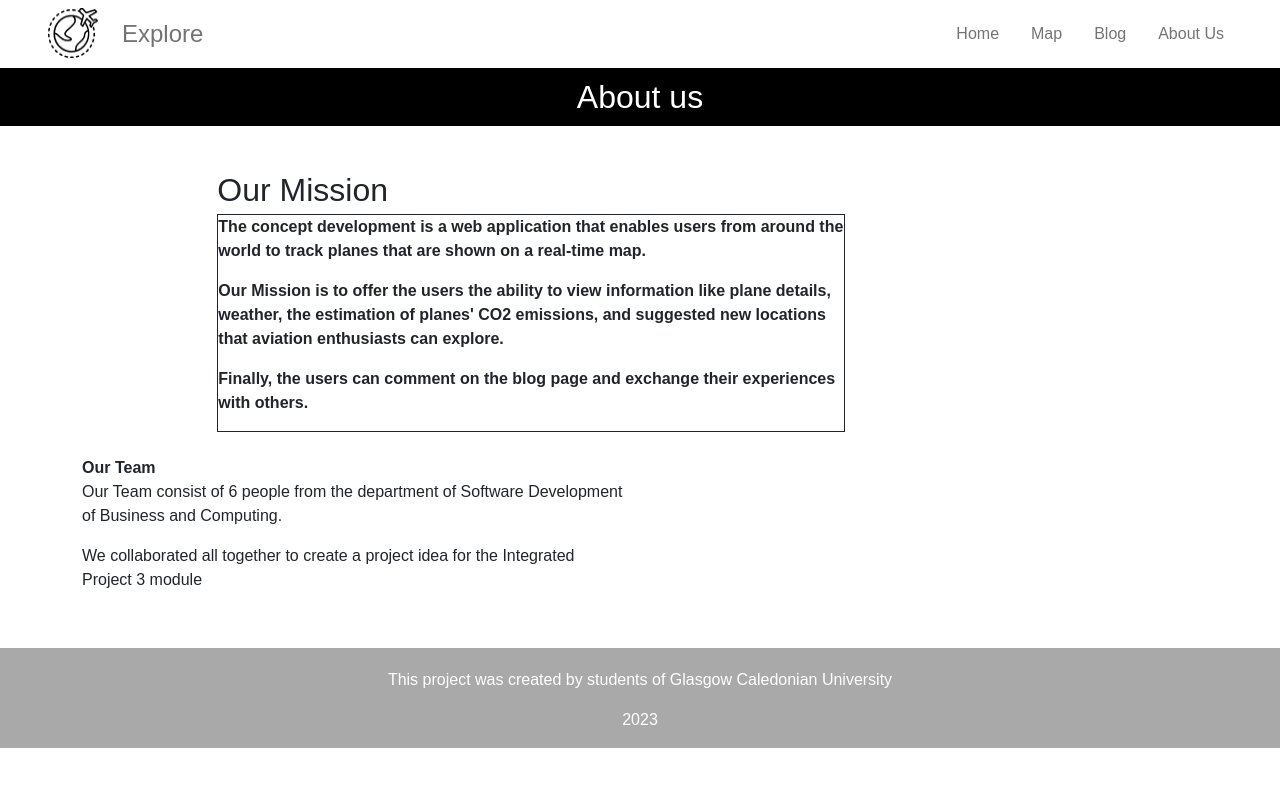
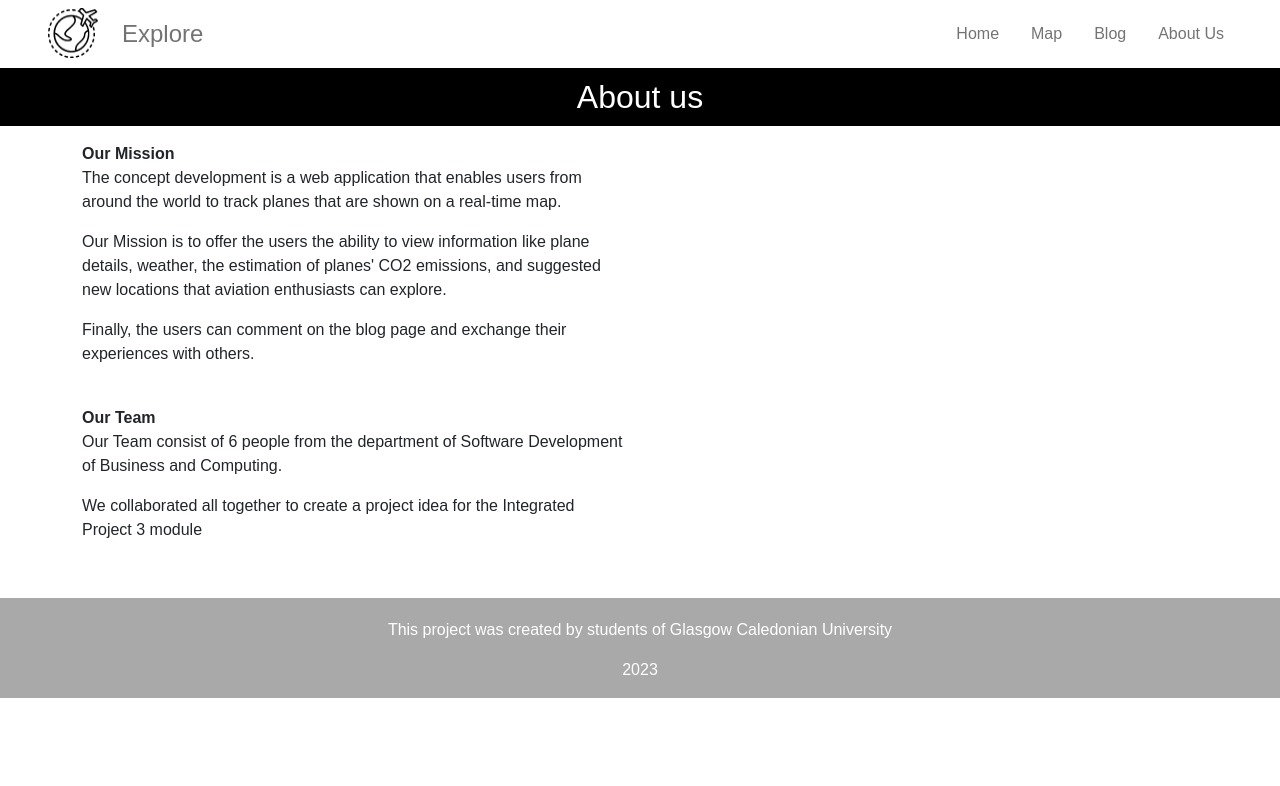
Before and after one commit to Pyrex-01/VS_Code_IP3, a React (Create React App) app in the folder ip3_application/: page /about in a window 1280 px wide. Shown: the top 786 px of the page. Built offline with nearby package versions, Linux system fonts and the light colour scheme; no server answers.

Commit message:
Update about-mission.js

```diff
--- a/ip3_application/src/pages/components/aboutComponents/about-mission.js
+++ b/ip3_application/src/pages/components/aboutComponents/about-mission.js
@@ -3,19 +3,24 @@ import React from 'react';
 const AboutMission = () => {
     return (
 
-        <div class="row">
-            <div class="col-sm-2 "> </div>
-            <div class="col-sm-6 mt-4">
-                <h className="h_about">Our Mission</h>
-                <div class="border border border-dark ">
-                    <p className='text'>The concept development is a web application that enables users from around the world to track planes that are shown on a real-time map. </p>
-                    <p  className='text'> Our Mission is to offer the users the ability to view information like plane details, weather, the estimation of planes' CO2 emissions,
+       <section>
+          <div class="container">
+             <div class="row ">
+              <b><h class="title-1 ">Our Mission</h> </b>
+                <div class="col-md-6 ">
+                <p >The concept development is a web application that enables users from around the world to track planes that are shown on a real-time map. </p>
+                <p > Our Mission is to offer the users the ability to view information like plane details, weather, the estimation of planes' CO2 emissions,
                                           and suggested new locations that aviation enthusiasts can explore. </p>
-                    <p  className='text'> Finally, the users can comment on the blog page and exchange their experiences with others. </p>
+                <p> Finally, the users can comment on the blog page and exchange their experiences with others. </p>
+
                 </div>
+
+                 <div class="col-md-6 ">
+                 <img src="" className="" alt="" />
+                 </div>
             </div>
-        </div>
-
+          </div>
+      </section>
     )
 }
 
```
